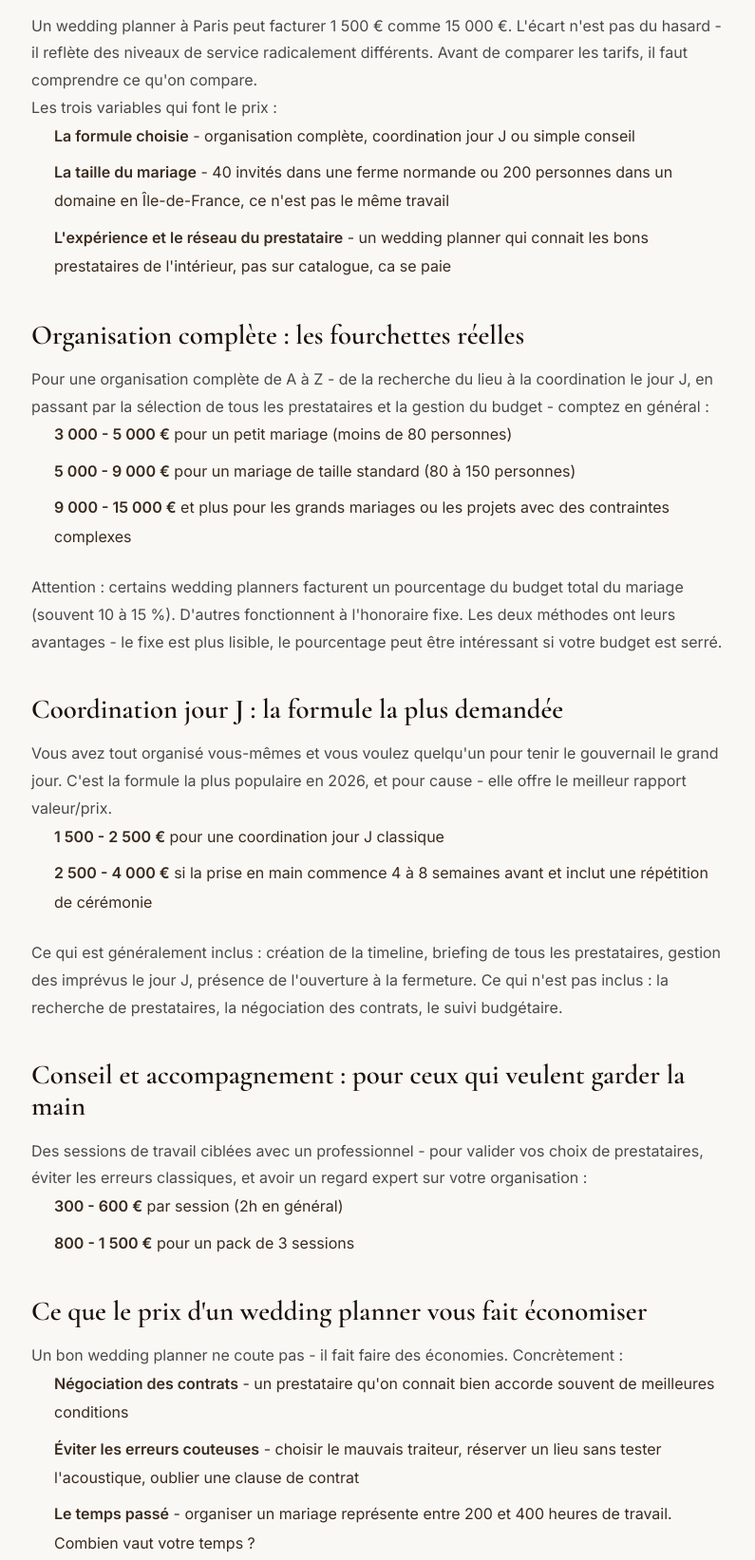
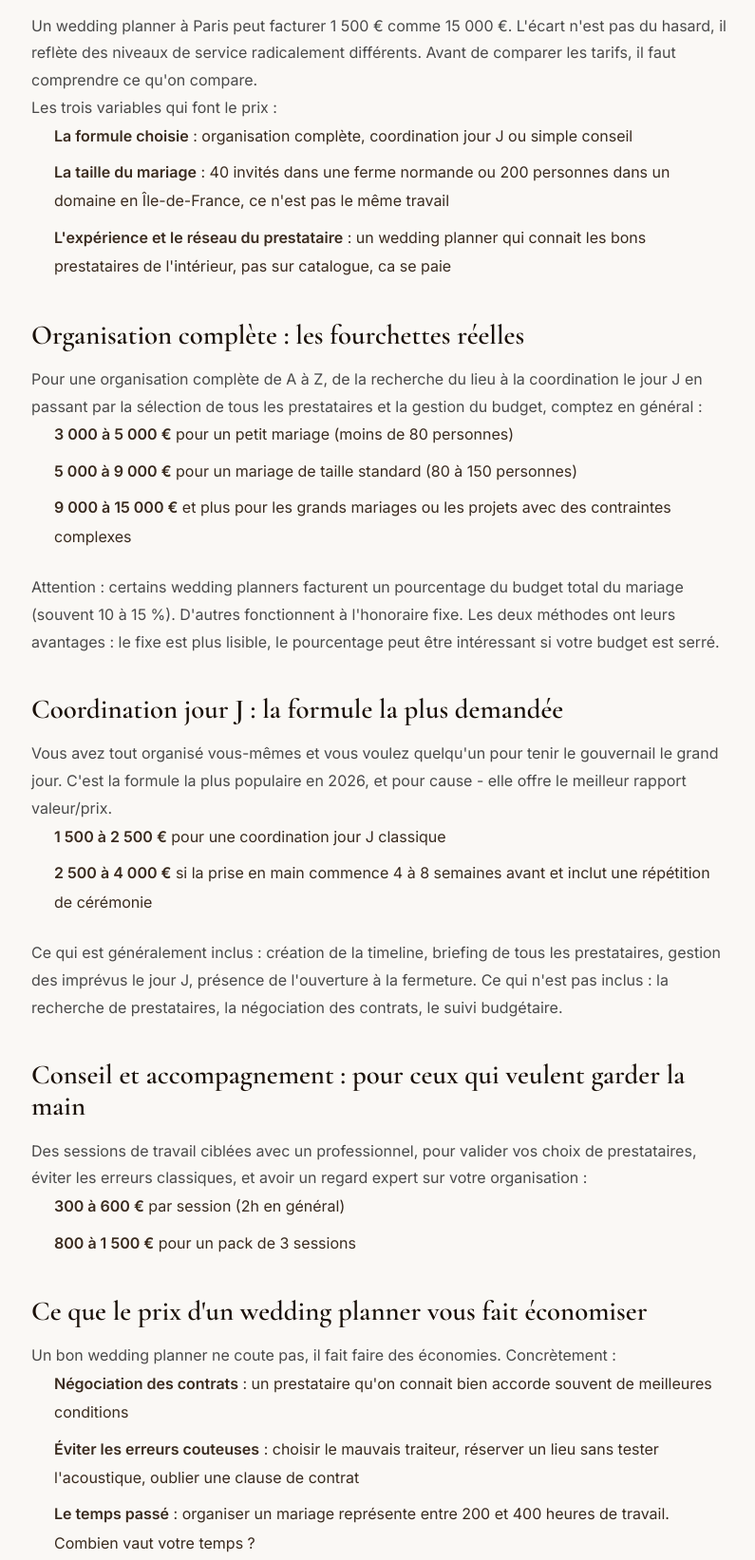
Before and after one commit to Maxdlg3/helion-planner, a website: page blog/prix-wedding-planner-paris/index.html in a window 1280 px wide. Shown: the part 566-2209 px from the top of the page at 95% size, without its empty margins (241-1036 px from the left). Drawn offline with nearby package versions, Linux system fonts and the light colour scheme.

Commit message:
Supprime tous les tirets dans le texte visible
Remplacement contextuel sur index.html et les 3 articles blog.
Plages de prix converties en "à" (ex: 1 500 à 2 500 €).

Co-Authored-By: Claude Sonnet 4.6 <noreply@anthropic.com>

```diff
--- a/blog/prix-wedding-planner-paris/index.html
+++ b/blog/prix-wedding-planner-paris/index.html
@@ -77,55 +77,55 @@
 
     <h2 style="font-family: 'Cormorant Garamond', serif; font-size: 1.8rem; font-weight: 600; margin: 2.5rem 0 1rem; color: #1a1008;">Pourquoi les prix varient autant</h2>
 
-    <p>Un wedding planner à Paris peut facturer 1 500 € comme 15 000 €. L'écart n'est pas du hasard - il reflète des niveaux de service radicalement différents. Avant de comparer les tarifs, il faut comprendre ce qu'on compare.</p>
+    <p>Un wedding planner à Paris peut facturer 1 500 € comme 15 000 €. L'écart n'est pas du hasard, il reflète des niveaux de service radicalement différents. Avant de comparer les tarifs, il faut comprendre ce qu'on compare.</p>
 
     <p>Les trois variables qui font le prix :</p>
     <ul style="padding-left: 1.5rem; margin-bottom: 1.5rem;">
-      <li style="margin-bottom: 0.5rem;"><strong>La formule choisie</strong> - organisation complète, coordination jour J ou simple conseil</li>
-      <li style="margin-bottom: 0.5rem;"><strong>La taille du mariage</strong> - 40 invités dans une ferme normande ou 200 personnes dans un domaine en Île-de-France, ce n'est pas le même travail</li>
-      <li style="margin-bottom: 0.5rem;"><strong>L'expérience et le réseau du prestataire</strong> - un wedding planner qui connait les bons prestataires de l'intérieur, pas sur catalogue, ca se paie</li>
+      <li style="margin-bottom: 0.5rem;"><strong>La formule choisie</strong> : organisation complète, coordination jour J ou simple conseil</li>
+      <li style="margin-bottom: 0.5rem;"><strong>La taille du mariage</strong> : 40 invités dans une ferme normande ou 200 personnes dans un domaine en Île-de-France, ce n'est pas le même travail</li>
+      <li style="margin-bottom: 0.5rem;"><strong>L'expérience et le réseau du prestataire</strong> : un wedding planner qui connait les bons prestataires de l'intérieur, pas sur catalogue, ca se paie</li>
     </ul>
 
     <h2 style="font-family: 'Cormorant Garamond', serif; font-size: 1.8rem; font-weight: 600; margin: 2.5rem 0 1rem; color: #1a1008;">Organisation complète : les fourchettes réelles</h2>
 
-    <p>Pour une organisation complète de A à Z - de la recherche du lieu à la coordination le jour J, en passant par la sélection de tous les prestataires et la gestion du budget - comptez en général :</p>
+    <p>Pour une organisation complète de A à Z, de la recherche du lieu à la coordination le jour J en passant par la sélection de tous les prestataires et la gestion du budget, comptez en général :</p>
 
     <ul style="padding-left: 1.5rem; margin-bottom: 1.5rem;">
-      <li style="margin-bottom: 0.5rem;"><strong>3 000 - 5 000 €</strong> pour un petit mariage (moins de 80 personnes)</li>
-      <li style="margin-bottom: 0.5rem;"><strong>5 000 - 9 000 €</strong> pour un mariage de taille standard (80 à 150 personnes)</li>
-      <li style="margin-bottom: 0.5rem;"><strong>9 000 - 15 000 €</strong> et plus pour les grands mariages ou les projets avec des contraintes complexes</li>
+      <li style="margin-bottom: 0.5rem;"><strong>3 000 à 5 000 €</strong> pour un petit mariage (moins de 80 personnes)</li>
+      <li style="margin-bottom: 0.5rem;"><strong>5 000 à 9 000 €</strong> pour un mariage de taille standard (80 à 150 personnes)</li>
+      <li style="margin-bottom: 0.5rem;"><strong>9 000 à 15 000 €</strong> et plus pour les grands mariages ou les projets avec des contraintes complexes</li>
     </ul>
 
-    <p>Attention : certains wedding planners facturent un pourcentage du budget total du mariage (souvent 10 à 15 %). D'autres fonctionnent à l'honoraire fixe. Les deux méthodes ont leurs avantages - le fixe est plus lisible, le pourcentage peut être intéressant si votre budget est serré.</p>
+    <p>Attention : certains wedding planners facturent un pourcentage du budget total du mariage (souvent 10 à 15 %). D'autres fonctionnent à l'honoraire fixe. Les deux méthodes ont leurs avantages : le fixe est plus lisible, le pourcentage peut être intéressant si votre budget est serré.</p>
 
     <h2 style="font-family: 'Cormorant Garamond', serif; font-size: 1.8rem; font-weight: 600; margin: 2.5rem 0 1rem; color: #1a1008;">Coordination jour J : la formule la plus demandée</h2>
 
     <p>Vous avez tout organisé vous-mêmes et vous voulez quelqu'un pour tenir le gouvernail le grand jour. C'est la formule la plus populaire en 2026, et pour cause - elle offre le meilleur rapport valeur/prix.</p>
 
     <ul style="padding-left: 1.5rem; margin-bottom: 1.5rem;">
-      <li style="margin-bottom: 0.5rem;"><strong>1 500 - 2 500 €</strong> pour une coordination jour J classique</li>
-      <li style="margin-bottom: 0.5rem;"><strong>2 500 - 4 000 €</strong> si la prise en main commence 4 à 8 semaines avant et inclut une répétition de cérémonie</li>
+      <li style="margin-bottom: 0.5rem;"><strong>1 500 à 2 500 €</strong> pour une coordination jour J classique</li>
+      <li style="margin-bottom: 0.5rem;"><strong>2 500 à 4 000 €</strong> si la prise en main commence 4 à 8 semaines avant et inclut une répétition de cérémonie</li>
     </ul>
 
     <p>Ce qui est généralement inclus : création de la timeline, briefing de tous les prestataires, gestion des imprévus le jour J, présence de l'ouverture à la fermeture. Ce qui n'est pas inclus : la recherche de prestataires, la négociation des contrats, le suivi budgétaire.</p>
 
     <h2 style="font-family: 'Cormorant Garamond', serif; font-size: 1.8rem; font-weight: 600; margin: 2.5rem 0 1rem; color: #1a1008;">Conseil et accompagnement : pour ceux qui veulent garder la main</h2>
 
-    <p>Des sessions de travail ciblées avec un professionnel - pour valider vos choix de prestataires, éviter les erreurs classiques, et avoir un regard expert sur votre organisation :</p>
+    <p>Des sessions de travail ciblées avec un professionnel, pour valider vos choix de prestataires, éviter les erreurs classiques, et avoir un regard expert sur votre organisation :</p>
 
     <ul style="padding-left: 1.5rem; margin-bottom: 1.5rem;">
-      <li style="margin-bottom: 0.5rem;"><strong>300 - 600 €</strong> par session (2h en général)</li>
-      <li style="margin-bottom: 0.5rem;"><strong>800 - 1 500 €</strong> pour un pack de 3 sessions</li>
+      <li style="margin-bottom: 0.5rem;"><strong>300 à 600 €</strong> par session (2h en général)</li>
+      <li style="margin-bottom: 0.5rem;"><strong>800 à 1 500 €</strong> pour un pack de 3 sessions</li>
     </ul>
 
     <h2 style="font-family: 'Cormorant Garamond', serif; font-size: 1.8rem; font-weight: 600; margin: 2.5rem 0 1rem; color: #1a1008;">Ce que le prix d'un wedding planner vous fait économiser</h2>
 
-    <p>Un bon wedding planner ne coute pas - il fait faire des économies. Concrètement :</p>
+    <p>Un bon wedding planner ne coute pas, il fait faire des économies. Concrètement :</p>
 
     <ul style="padding-left: 1.5rem; margin-bottom: 1.5rem;">
-      <li style="margin-bottom: 0.5rem;"><strong>Négociation des contrats</strong> - un prestataire qu'on connait bien accorde souvent de meilleures conditions</li>
-      <li style="margin-bottom: 0.5rem;"><strong>Éviter les erreurs couteuses</strong> - choisir le mauvais traiteur, réserver un lieu sans tester l'acoustique, oublier une clause de contrat</li>
-      <li style="margin-bottom: 0.5rem;"><strong>Le temps passé</strong> - organiser un mariage représente entre 200 et 400 heures de travail. Combien vaut votre temps ?</li>
+      <li style="margin-bottom: 0.5rem;"><strong>Négociation des contrats</strong> : un prestataire qu'on connait bien accorde souvent de meilleures conditions</li>
+      <li style="margin-bottom: 0.5rem;"><strong>Éviter les erreurs couteuses</strong> : choisir le mauvais traiteur, réserver un lieu sans tester l'acoustique, oublier une clause de contrat</li>
+      <li style="margin-bottom: 0.5rem;"><strong>Le temps passé</strong> : organiser un mariage représente entre 200 et 400 heures de travail. Combien vaut votre temps ?</li>
     </ul>
 
     <h2 style="font-family: 'Cormorant Garamond', serif; font-size: 1.8rem; font-weight: 600; margin: 2.5rem 0 1rem; color: #1a1008;">Les questions à poser avant de signer</h2>
```
Also changed, not shown: blog/comment-choisir-wedding-planner-paris/index.html (+1 -1 lines), blog/coordination-jour-j-mariage-paris/index.html (+6 -6 lines), index.html (+10 -10 lines), 1 other file.
